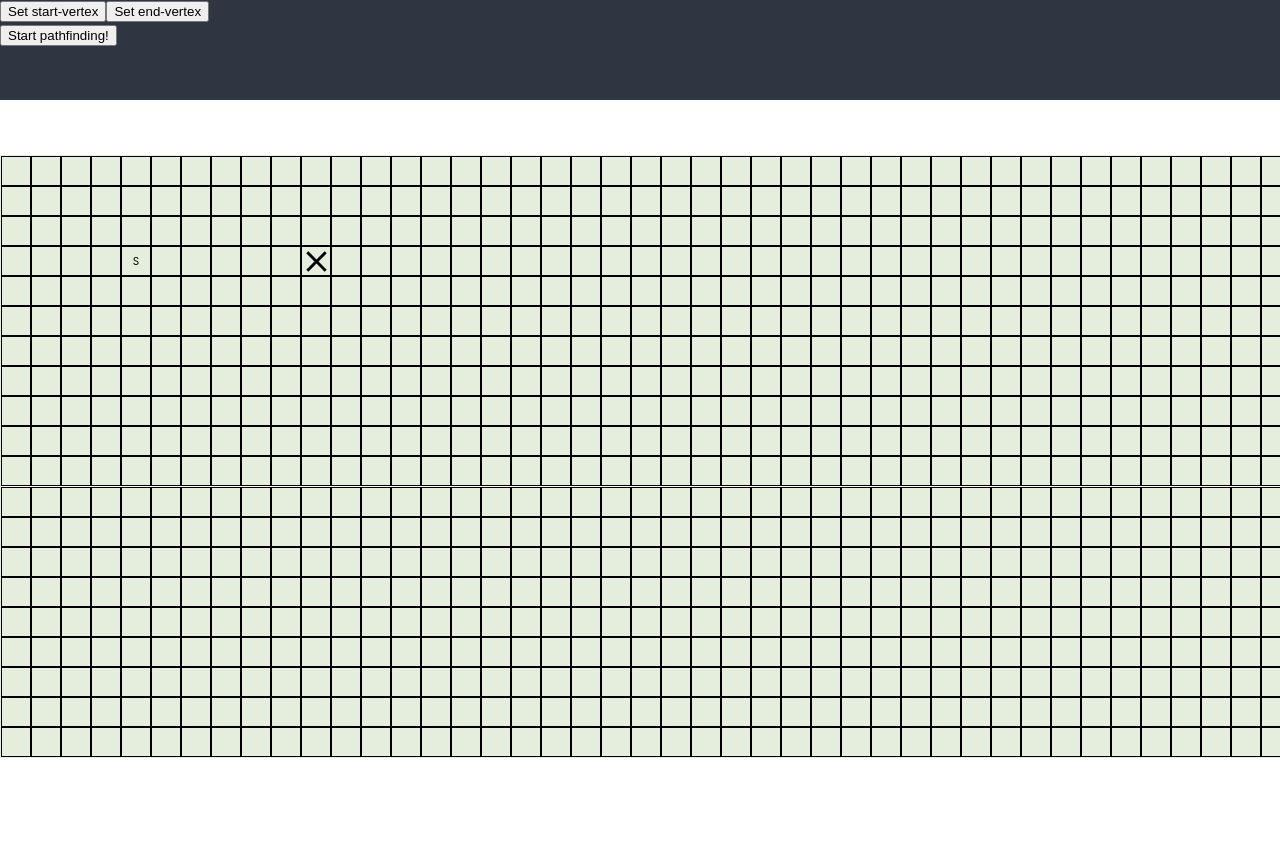
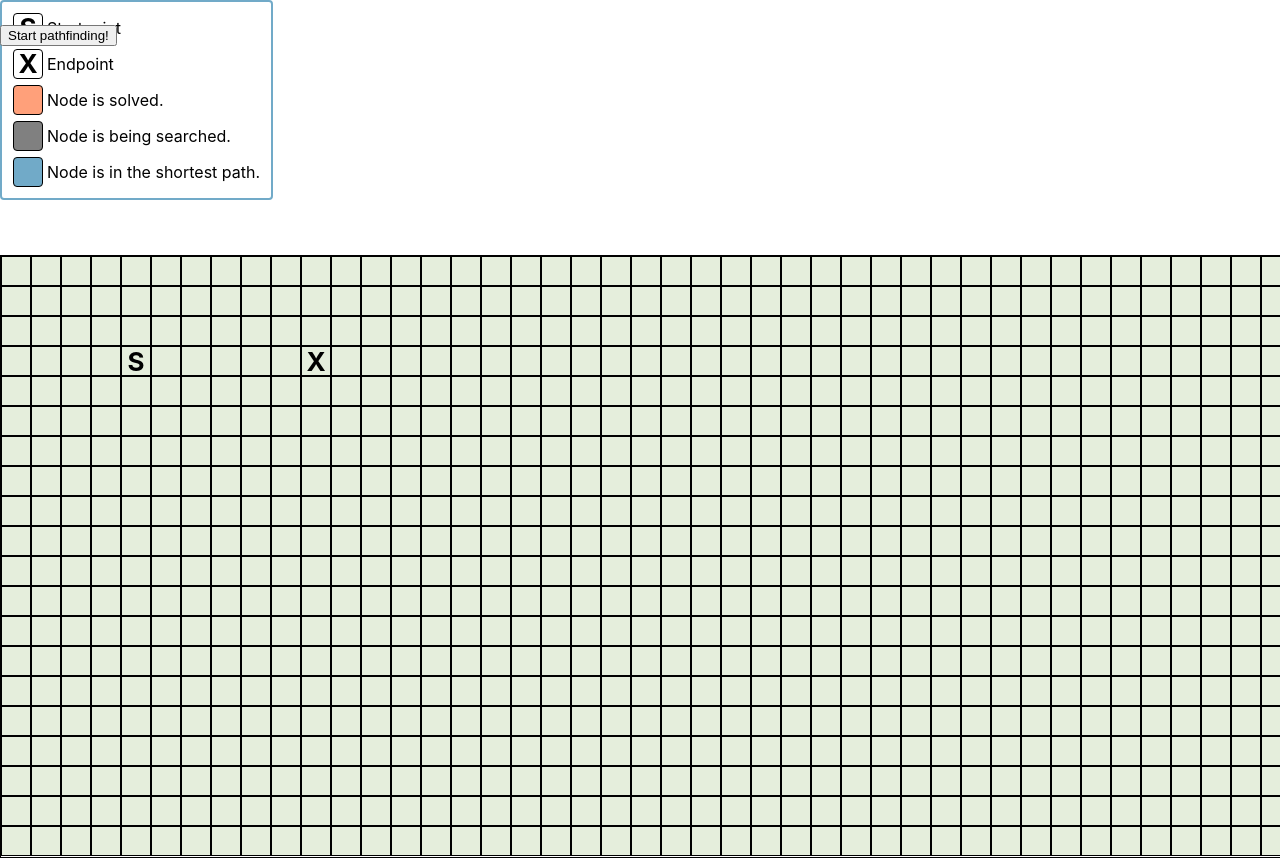
Before and after one commit to danielReineborn/pathfind-experiment, a React (Create React App) app: page / in a window 1280 px wide. Shown: the top 858 px of the page. Before the commit the page ends 800 px from the top, so only its background shows below. Built offline with nearby package versions, Linux system fonts and the light colour scheme.

Commit message:
made some styling, added legend.

```diff
--- a/src/Component/DataLayer.js
+++ b/src/Component/DataLayer.js
@@ -3,7 +3,7 @@ import styled from "styled-components";
 
 import { makeGrid } from "../Utils";
 import Grid from "./Grid";
-import Header from "./Header";
+import Legend from "./Legend";
 
 const Main = styled.main`
 box-sizing: border-box;
@@ -23,7 +23,7 @@ export default function DataLayer() {
 
   return (
     <Main>
-      <Header />
+      <Legend />
       <Grid firstGrid={grid} x={x} y={y} start={start} end={end} />
     </Main>
   )
--- a/src/Component/Grid.js
+++ b/src/Component/Grid.js
@@ -7,9 +7,9 @@ import Node from "./Node";
 
 const Container = styled.section`
   box-sizing: border-box;
-  height: ${props => props.y * 30 + 3}px;
-  width: ${props => props.x * 30 + 3}px;
-  border: 1px solid #E5EEDC;
+  height: ${props => props.y * 30 + 2.5}px;
+  width: ${props => props.x * 30 + 2.5}px;
+  border: 1px solid black;
   display: flex;
   flex-flow: wrap;
   margin: auto;
--- /dev/null
+++ b/src/Component/Legend.js
@@ -0,0 +1,81 @@
+import React from "react";
+import styled from "styled-components";
+
+const Wrapper = styled.div`
+display: flex;
+flex-flow: column;
+border: 2px solid #71AAC8;
+border-radius: 4px;
+padding: 8px;
+width: fit-content;
+
+  .cont {
+    display: flex;
+    flex-flow: row;
+    align-items: center;
+    width: fit-content;
+    margin: 3px;
+
+  }
+
+  .display {
+    display: inline-block;
+    width: 30px;
+    height: 30px;
+    border: 1px solid black;
+    border-radius: 4px;
+    line-height: 30px;
+  }
+
+  .pos {
+    font-size: 26px;
+    font-weight: bold;
+    display: flex;
+    justify-content: center;
+    align-items: center;
+  }
+
+  .solved {
+    background-color: lightsalmon;
+  }
+  .search {
+    background-color: grey;
+  }
+  .path {
+    background-color: #71AAC8;
+  }
+  .text {
+    margin: 0 0 0 4px;
+  }
+
+`
+
+export default function Legend({ }) {
+
+
+  return (
+    <Wrapper>
+      <div className="cont">
+        <div className="display pos">S</div>
+        <p className="text">Startpoint</p>
+      </div>
+      <div className="cont">
+        <div className="display pos">X</div>
+        <p className="text">Endpoint</p>
+      </div>
+      <div className="cont">
+        <div className="display solved"></div>
+        <p className="text">Node is solved.</p>
+      </div>
+      <div className="cont">
+        <div className="display search"></div>
+        <p className="text">Node is being searched.</p>
+      </div>
+      <div className="cont">
+        <div className="display path"></div>
+        <p className="text">Node is in the shortest path.</p>
+      </div>
+
+    </Wrapper>
+  )
+}
--- a/src/Component/Node.js
+++ b/src/Component/Node.js
@@ -14,6 +14,12 @@ const Wrapper = styled.div`
   display: flex;
   justify-content: center;
   align-items: center;
+
+  .icon {
+
+    font-size: 26px;
+    font-weight: bold;
+  }
 
 `
 
@@ -67,18 +73,19 @@ export default function Node({ handleClick, node, dispatch }) {
 
     >
       {node.start ? <p
+        className="icon"
         draggable="true"
         onDragStart={handleDrag}
-        fontSize="large"
         id={node.id}
         onClick={(e) => console.log(e.target)}
       >S</p> :
-        node.end ? <ClearIcon
+        node.end ? <p
+          className="icon"
           draggable="true"
           onDragStart={handleDrag}
           fontSize="large"
           id={node.id}
-        /> :
+        >X</p> :
           null}
     </Wrapper>
   )
```
